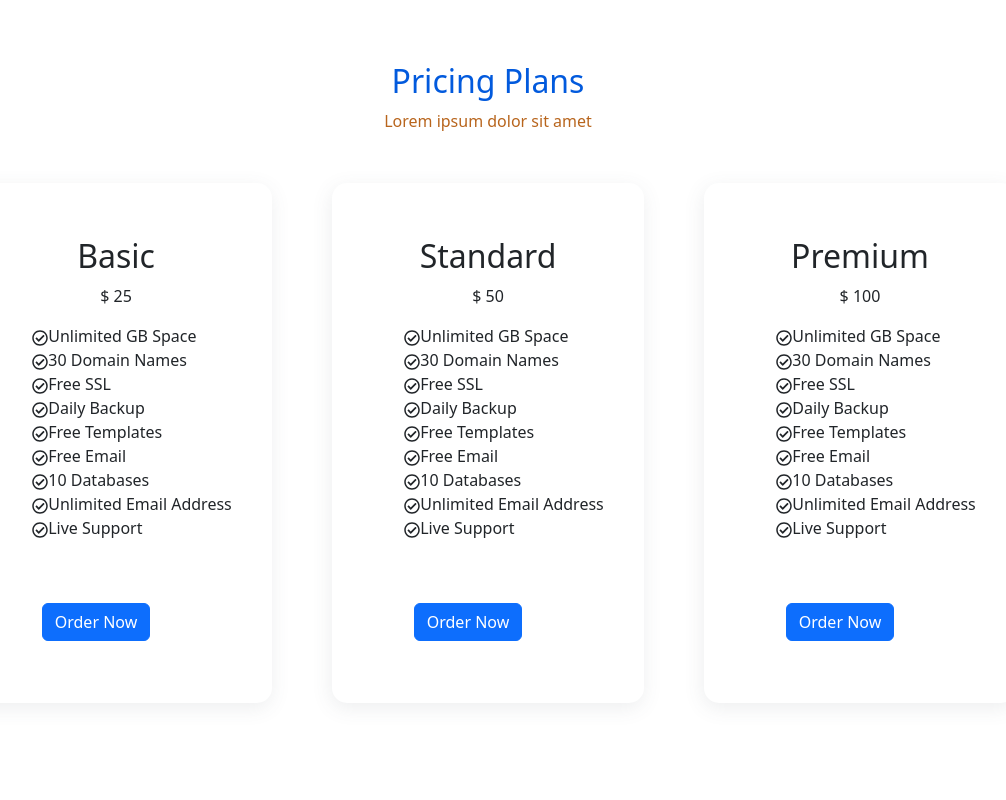
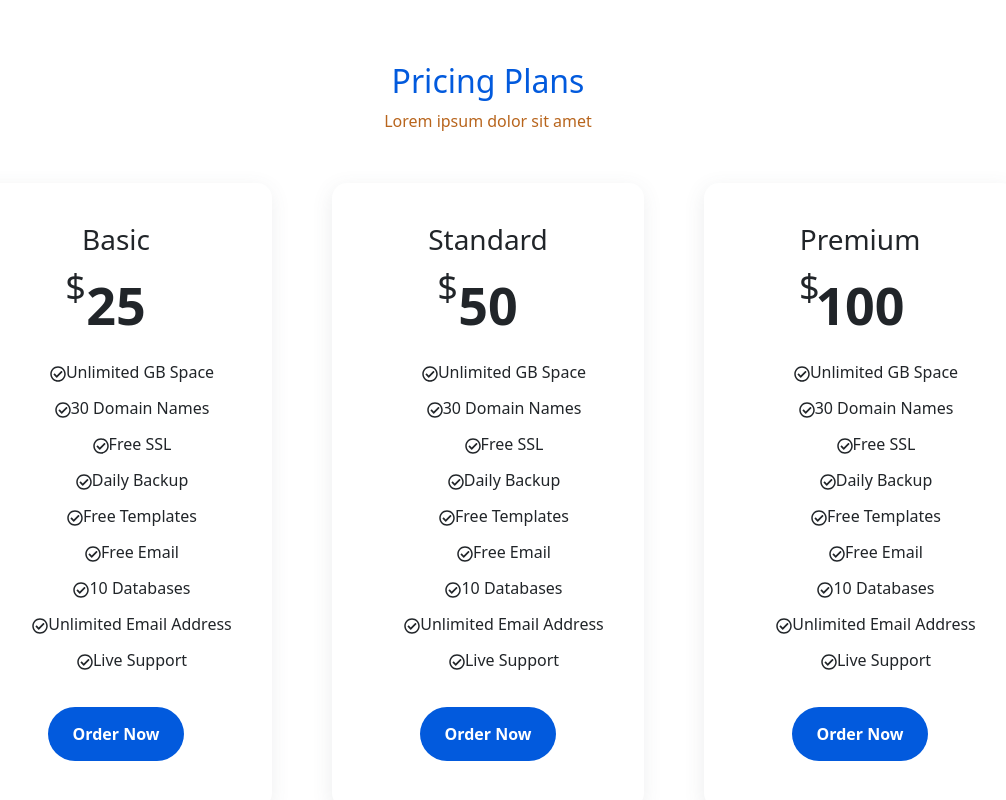
Before and after one commit to Hamza-1-0/Secondproject, a React (Vite) app: page / in a window 1280 px wide. Shown: the part 3430-4230 px from the top of the page, without its empty margins (152-1158 px from the left). Built offline with nearby package versions, Linux system fonts and the light colour scheme.

Commit message:
Add header

```diff
--- a/src/Components/Pricing/Pricing-style.css
+++ b/src/Components/Pricing/Pricing-style.css
@@ -6,7 +6,7 @@
 
 .pricing .card{
     position: relative;
-    height: 520px;
+    height: auto;
     background: #ffffffff;
     border-radius: 15px;
     margin: 0 auto;
@@ -20,10 +20,52 @@
     justify-content: center;
     align-items: center;
 }
-/* .pricing .card:hover{
+.pricing .card:hover{
     transform: scale(1.1);
-} */
-.pricing .card .title{}
-.pricing .card .price{}
-.pricing .card .addition{}
-.pricing .card .btn{}
+}
+.pricing .card .title h2{
+    font-size: 28px;
+    font-weight: 400;
+    margin-bottom: 10px;
+}
+.pricing .card .price p{
+    font-size: 52px;
+    font-weight:600;
+    position: relative;
+}
+.pricing .card .price span{
+    position: absolute;
+    font-size: 36px;
+    font-weight: 300;
+    bottom: 30px;
+    right: 60px;
+}
+.pricing .card .price .plus{
+    right: 85px;
+}
+.pricing .card .addition{
+  text-align: center;
+}
+.pricing .card .addition li{
+    margin-bottom: 12px;
+    font-weight: lighter;
+}
+.pricing .card .addition li {
+    margin-bottom: 12px;
+    font-weight: lighter;
+}
+.pricing .card .btn {
+    margin: 0 auto;
+}
+.pricing .card .btn button{
+    background-color: #025add;
+    padding: 15px 25px;
+    border: none;
+    color: white;
+    border-radius: 30px;
+    margin-right: 30px;
+    font-weight: 600;
+    font-size: 16px;
+    margin: 0 auto;
+
+ }
--- a/src/Components/Pricing/Pricing.jsx
+++ b/src/Components/Pricing/Pricing.jsx
@@ -2,7 +2,7 @@ import React from "react";
 import "./Pricing-style.css";
 import { FaRegCheckCircle } from "react-icons/fa";
 
-import { Button, Container } from "react-bootstrap";
+import { Container } from "react-bootstrap";
 const Pricing = () => {
   return (
     <div className="pricing">
@@ -57,7 +57,7 @@ const Pricing = () => {
             </li>
           </ul>
           <div className="btn">
-            <Button>Order Now </Button>
+            <button>Order Now</button>
           </div>
         </div>
         <div className="card">
@@ -69,7 +69,7 @@ const Pricing = () => {
               <span>$</span> 50
             </p>
           </div>
-          <ul className="addtion">
+          <ul className="addition">
             <li>
               <FaRegCheckCircle />
               Unlimited GB Space
@@ -108,7 +108,7 @@ const Pricing = () => {
             </li>
           </ul>
           <div className="btn">
-            <Button>Order Now </Button>
+            <button>Order Now </button>
           </div>
         </div>
         <div className="card">
@@ -117,10 +117,10 @@ const Pricing = () => {
           </div>
           <div className="price">
             <p>
-              <span>$</span> 100
+              <span className="plus">$</span> 100
             </p>
           </div>
-          <ul className="addtion">
+          <ul className="addition">
             <li>
               <FaRegCheckCircle />
               Unlimited GB Space
@@ -159,7 +159,7 @@ const Pricing = () => {
             </li>
           </ul>
           <div className="btn">
-            <Button>Order Now </Button>
+            <button>Order Now </button>
           </div>
         </div>
       </Container>
```
